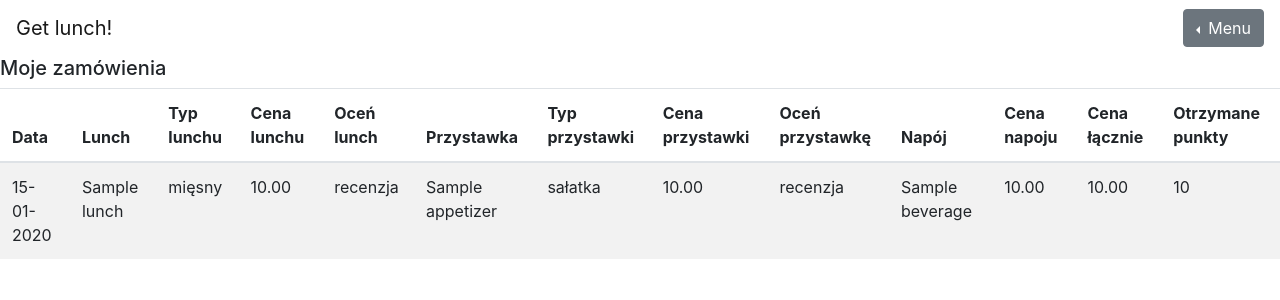
After one commit to pautomaszewska/Buy-lunch, a Django app: page /user-orders/ in a window 1280 px wide. The commit adds this page. Shown: the top 300 px of the page. Run offline with Django 3.2, Linux system fonts and the light colour scheme; a user stored in the database is signed in; tables that the repository leaves empty hold one stand-in row (values such as "Sample post"); some libraries are stand-ins or nearby versions.

Commit message:
Added list of orders

```diff
--- a/lunches/buy_lunch/models.py
+++ b/lunches/buy_lunch/models.py
@@ -26,7 +26,6 @@ class Appetizer(models.Model):
     name = models.CharField(max_length=300)
     type = models.IntegerField(choices=APPETIZER_TYPE)
     price = models.DecimalField(decimal_places=2, max_digits=4)
-    # date = models.ManyToManyField('AppetizerDate')
 
     def __str__(self):
         return self.name
--- a/lunches/buy_lunch/templates/base.html
+++ b/lunches/buy_lunch/templates/base.html
@@ -4,6 +4,8 @@
 <head>
     {% load static %}
     {% load bootstrap4 %}
+    {% bootstrap_css %}
+    {% bootstrap_javascript jquery='full' %}
     <link rel="stylesheet" type="text/css" href="{% static 'css/styles.css' %}">
     <meta charset="UTF-8">
     <title>Get lunch!</title>
@@ -13,26 +15,28 @@
 </head>
 <body>
 
-<header class="nav">
-<div class="container">
-    <a href="{% url 'index' %}">Get lunch!</a>
-    <a href="{% url 'add-lunch' %}">Dodaj lunch</a>
-    <a href="{% url 'add-appetizer' %}">Dodaj przystawkę</a>
-    <a href="{% url 'add-beverage' %}">Dodaj napój</a>
-    <a href="{% url 'lunches' %}">Pokaż lunche</a>
-    <a href="{% url 'appetizers' %}">Pokaż przystawki</a>
-    <a href="{% url 'beverages' %}">Pokaż napoje</a>
-    <a href="{% url 'set-lunch-date' %}">Ułóż menu(lunch)</a>
-    <a href="{% url 'set-appetizer-date' %}">Ułóż menu(przystawka)</a>
-    <a href="{% url 'make-order' %}">Zamów</a>
+<header class="navbar navbar-light">
+    <a class="navbar-brand" href="{% url 'index' %}">Get lunch!</a>
+    <div class="dropleft">
+  <button class="btn btn-secondary dropdown-toggle" type="button" id="dropdownMenuButton" data-toggle="dropdown" aria-haspopup="true" aria-expanded="false">
+    Menu
+  </button>
+  <div class="dropdown-menu" aria-labelledby="dropdownMenuButton">
+   <a class="dropdown-item" href="{% url 'add-lunch' %}">Dodaj lunch</a>
+    <a class="dropdown-item" href="{% url 'add-appetizer' %}">Dodaj przystawkę</a>
+    <a class="dropdown-item" href="{% url 'add-beverage' %}">Dodaj napój</a>
+    <a class="dropdown-item" href="{% url 'lunches' %}">Pokaż lunche</a>
+    <a class="dropdown-item" href="{% url 'appetizers' %}">Pokaż przystawki</a>
+    <a class="dropdown-item" href="{% url 'beverages' %}">Pokaż napoje</a>
+    <a class="dropdown-item" href="{% url 'set-lunch-date' %}">Ułóż menu(lunch)</a>
+    <a class="dropdown-item" href="{% url 'set-appetizer-date' %}">Ułóż menu(przystawka)</a>
+    <a class="dropdown-item" href="{% url 'make-order' %}">Zamów</a>
+    <a class="dropdown-item" href="{% url 'user-orders' %}">Moje zamówienia</a>
+  </div>
+</div>
 
-
-
-
-    </div>
 </header>
 
-{#    <h1>Get lunch!</h1>#}
         {% block content %}
 
 
--- /dev/null
+++ b/lunches/buy_lunch/templates/user_orders.html
@@ -0,0 +1,46 @@
+{% extends "base.html" %}
+    {% load app_filters %}
+
+
+{% block content %}
+    <h5>Moje zamówienia</h5>
+    <table class="table table-striped">
+    <thead>
+    <tr><th scope="col">Data</th>
+        <th scope="col">Lunch</th>
+        <th scope="col">Typ lunchu</th>
+        <th scope="col">Cena lunchu</th>
+        <th scope="col">Oceń lunch</th>
+        <th scope="col">Przystawka</th>
+        <th scope="col">Typ przystawki</th>
+        <th scope="col">Cena przystawki</th>
+        <th scope="col">Oceń przystawkę</th>
+        <th scope="col">Napój</th>
+        <th scope="col">Cena napoju</th>
+        <th scope="col">Cena łącznie</th>
+        <th scope="col">Otrzymane punkty</th></tr>
+    </thead>
+    <tbody>
+        {% for order in orders %}
+       <tr ><td>{{ order.date | date:"d-m-Y" }}</td>
+            <td>{{ order.lunch.name }}</td>
+            <td>{{ order.lunch.type | lunch_type }}</td>
+            <td>{{ order.lunch.price }}</td>
+            <td>recenzja</td>
+            <td>{{ order.appetizer.name }}</td>
+            <td>{{ order.appetizer.type | appetizer_type }}</td>
+            <td>{{ order.appetizer.price }}</td>
+            <td>recenzja</td>
+            <td>{{ order.beverage }}</td>
+            <td>{{ order.beverage.price }}</td>
+            <td>{{ order.final_price }}</td>
+            <td>{{ order.points_collected }}</td></tr>
+
+
+    {% endfor %}
+    </tbody>
+    </table>
+
+
+
+{% endblock %}
--- a/lunches/buy_lunch/views.py
+++ b/lunches/buy_lunch/views.py
@@ -148,3 +148,16 @@ class MakeOrder(View):
                                      )
         order.save()
         return HttpResponse('zamówienie złożone')
+
+
+class UserOrders(View):
+    def get(self, request):
+        orders = Order.objects.filter(user=request.user).order_by('date')
+
+        return render(request, 'user_orders.html', {'orders': orders})
+
+
+class OrderDetails(View):
+    def get(self, request, order_id):
+        order = Order.objects.get(id=order_id)
+        return render(request, 'order_details.html', {'order': order})
--- a/lunches/lunches/urls.py
+++ b/lunches/lunches/urls.py
@@ -21,7 +21,7 @@ from .settings import MEDIA_ROOT, MEDIA_URL
 
 
 from buy_lunch.views import ShowMenu, AddLunch, AddAppetizer, AddBeverage, ShowLunches, ShowLAppetizers, ShowBeverages,\
-    SetLunchDate, SetAppetizerDate, MakeOrder
+    SetLunchDate, SetAppetizerDate, MakeOrder, UserOrders, OrderDetails
 
 urlpatterns = [
     path('admin/', admin.site.urls),
@@ -38,5 +38,7 @@ urlpatterns = [
     path('set-lunch-date/', SetLunchDate.as_view(), name='set-lunch-date'),
     path('set-appetizer-date/', SetAppetizerDate.as_view(), name='set-appetizer-date'),
     path('make-order/', MakeOrder.as_view(), name='make-order'),
+    path('user-orders/', UserOrders.as_view(), name='user-orders'),
+    path('order-details/<order_id>', OrderDetails.as_view(), name='order-details'),
 
-] + static(MEDIA_URL, document_root=MEDIA_ROOT)
+    ] + static(MEDIA_URL, document_root=MEDIA_ROOT)
```
Also changed, not shown: lunches/buy_lunch/templates/order_details.html (added, +15 -0 lines).
